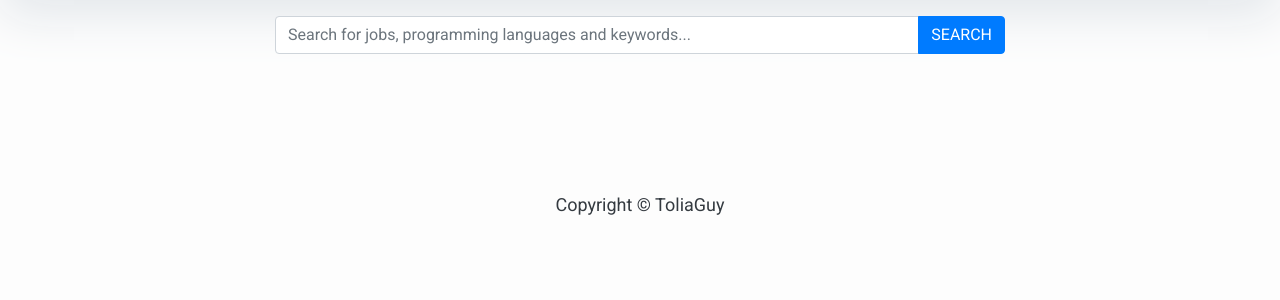
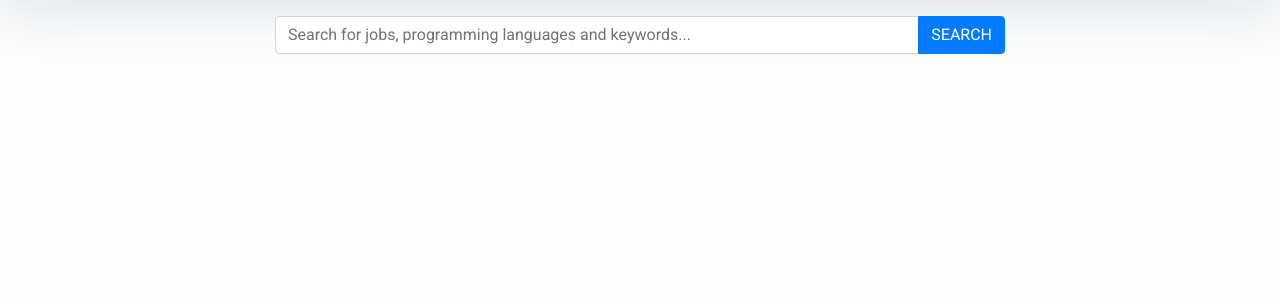
Before and after one commit to ToliaGuy/remote-job-board, a Django app: page / in a window 1280 px wide. Shown: the part 209-509 px from the top of the page. Run offline with Django 4.2, Linux system fonts and the light colour scheme; data that the repository does not hold is empty; some libraries are stand-ins or nearby versions.

Commit message:
Remove copyright

```diff
--- a/remote_job_board/jobs/templates/base.html
+++ b/remote_job_board/jobs/templates/base.html
@@ -118,9 +118,5 @@
             </div>
          </section>
 
-        <!-- Footer -->
-        <footer class="py-3 bg-grey mt-5 bottom">
-            <p class="m-0 text-dark text-center ">Copyright &copy; ToliaGuy</p>
-        </footer>
     </body>
 </html>
```
